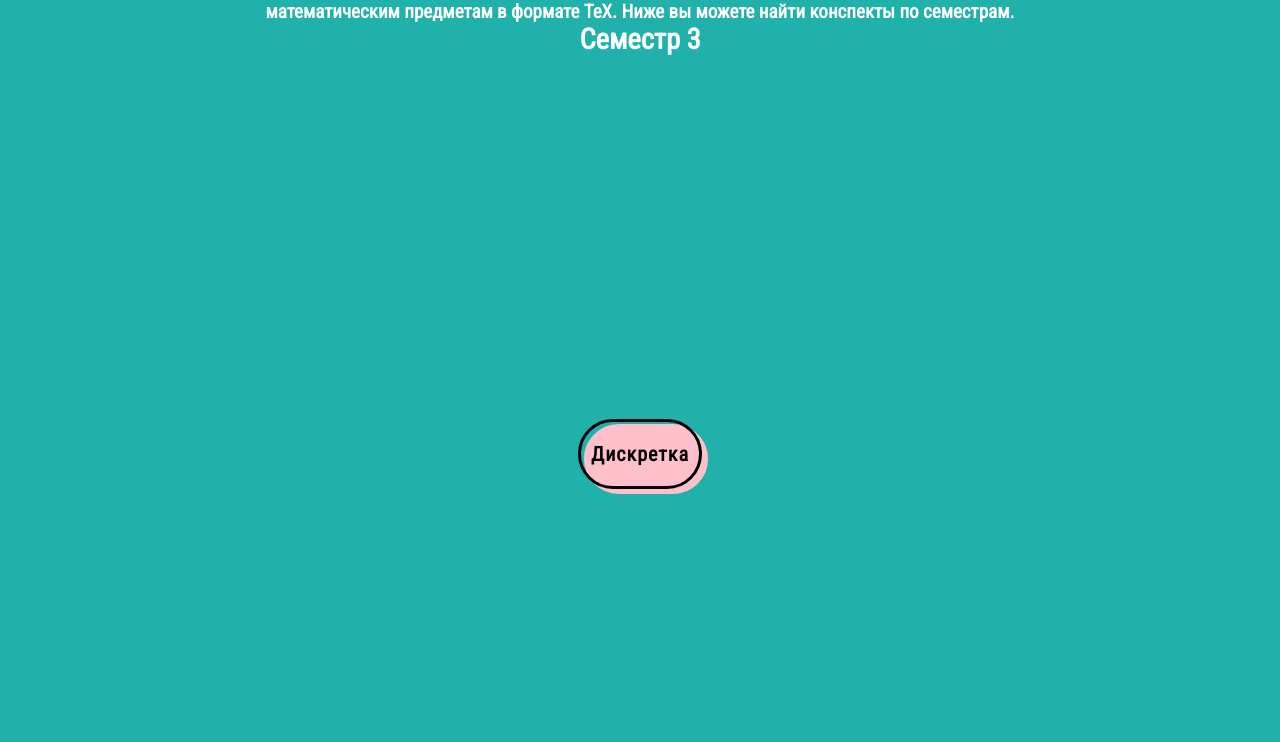
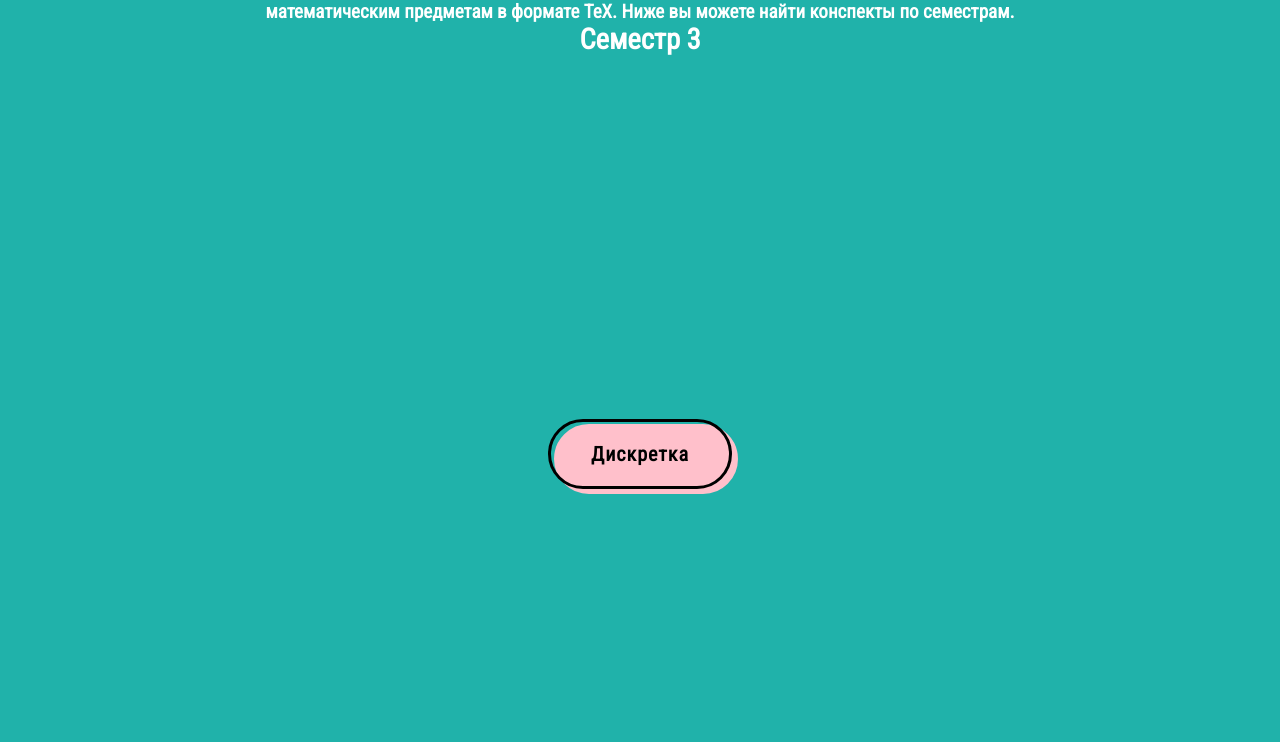
Before and after one commit to DarkL0gos/HSE_NN_lectures, a plain HTML site: page docs/index.html in a window 1280 px wide. Shown: the part 58-800 px from the top of the page. Drawn offline with Linux system fonts and the light colour scheme.

Commit message:
Update style.css

```diff
--- a/docs/css/style.css
+++ b/docs/css/style.css
@@ -37,7 +37,7 @@ border:3px solid #000;
 color:#000;
 text-decoration:none;
 border-radius:100em;
-padding:20px 10px;
+padding:20px 40px;
 letter-spacing:.05em;
 position:relative;
 transition:.3s
```
